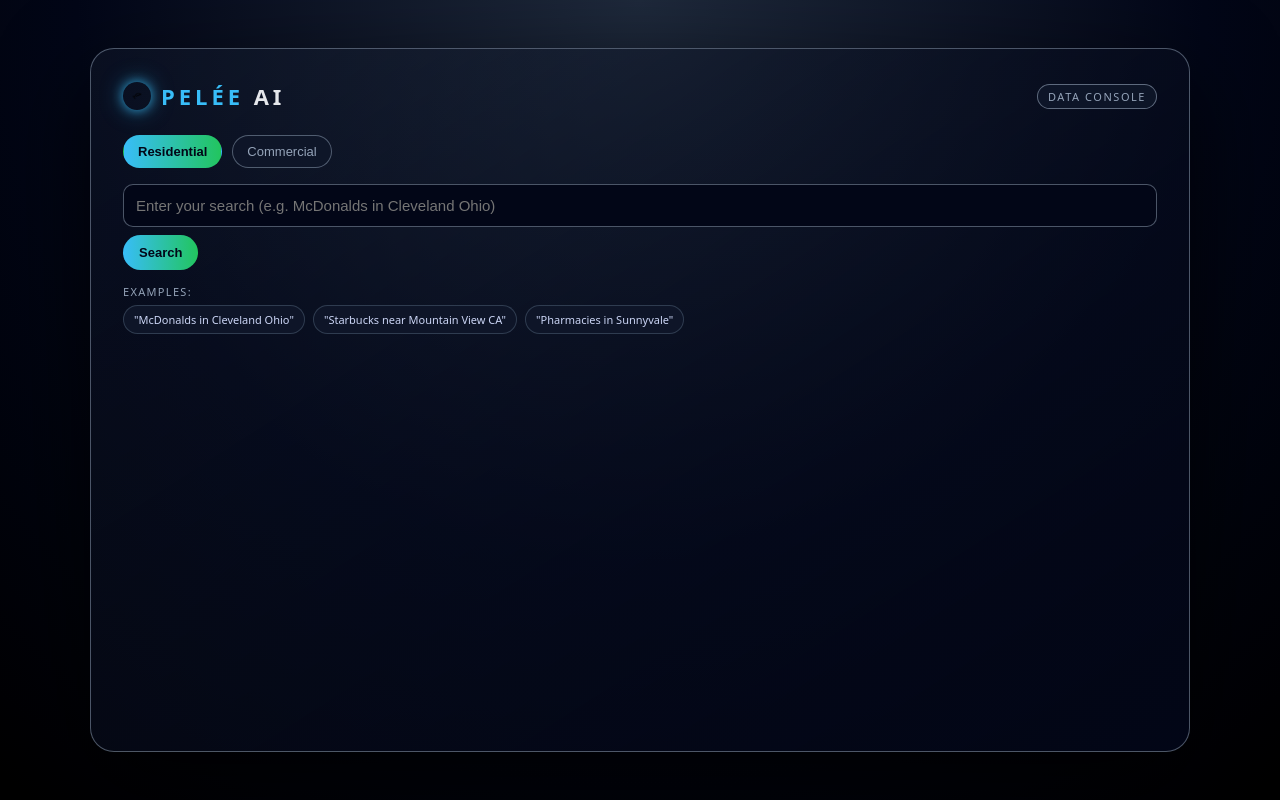
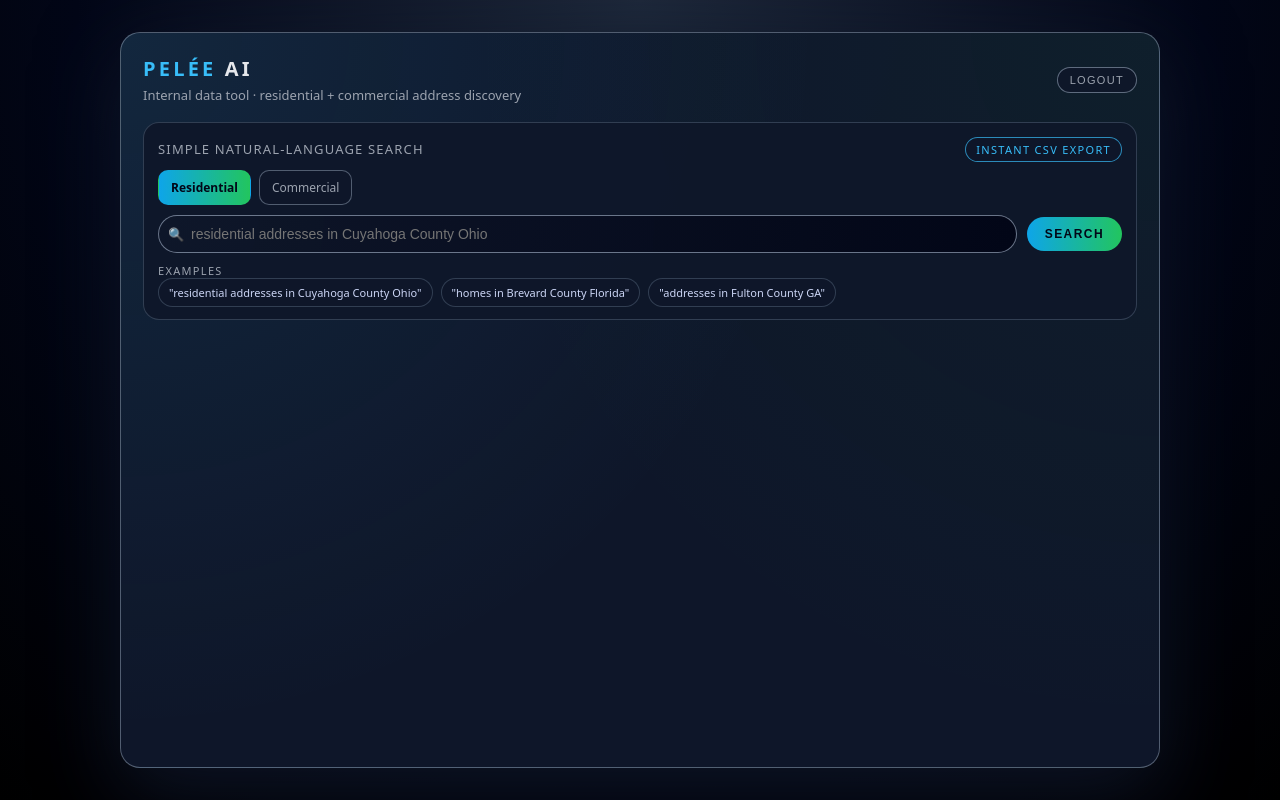
Before and after one commit to ccjackb22/Pelee.Residential, a Flask app: page / in a window 1280 px wide. Run offline with Flask 3, Linux system fonts and the light colour scheme; the visitor is signed in with stand-in values (Sample User, id 1).

Commit message:
Update index.html

```diff
--- a/templates/index.html
+++ b/templates/index.html
@@ -1,19 +1,21 @@
 <!DOCTYPE html>
 <html lang="en">
 <head>
-    <meta charset="UTF-8">
-    <title>PELÉE AI | Data Console</title>
+    <meta charset="UTF-8" />
+    <title>PELÉE AI | Address Search</title>
     <meta name="viewport" content="width=device-width, initial-scale=1" />
 
     <style>
         :root {
             --bg: #020617;
+            --bg-elevated: #020617;
+            --card: #020617;
             --accent: #38bdf8;
-            --accent2: #22c55e;
-            --card: rgba(15,23,42,0.96);
-            --border: rgba(148,163,184,0.5);
-            --text: #e5e7eb;
-            --muted: #94a3b8;
+            --accent-soft: rgba(56, 189, 248, 0.15);
+            --border-subtle: rgba(148, 163, 184, 0.6);
+            --text-main: #e5e7eb;
+            --text-muted: #9ca3af;
+            --danger: #fecaca;
         }
 
         * { box-sizing: border-box; }
@@ -21,240 +23,335 @@
         body {
             margin: 0;
             min-height: 100vh;
-            background: radial-gradient(circle at top, #1e293b 0%, #020617 55%, #000 100%);
-            color: var(--text);
             font-family: system-ui, -apple-system, BlinkMacSystemFont, "Inter", sans-serif;
+            background: radial-gradient(circle at top, #1e293b 0, #020617 55%, #000 100%);
+            color: var(--text-main);
             display: flex;
             justify-content: center;
-            padding: 48px 16px;
+            padding: 32px 16px;
         }
 
         .shell {
             width: 100%;
-            max-width: 1100px;
-            background: linear-gradient(to bottom right, rgba(30,41,59,0.25), rgba(2,6,23,0.98));
-            border-radius: 24px;
-            padding: 32px 32px 28px;
-            border: 1px solid var(--border);
-            box-shadow: 0 32px 90px rgba(0,0,0,0.75);
+            max-width: 1040px;
+            background:
+                radial-gradient(circle at top left, rgba(56,189,248,0.1), transparent 55%),
+                radial-gradient(circle at top right, rgba(34,197,94,0.05), transparent 55%),
+                rgba(15,23,42,0.98);
+            border-radius: 20px;
+            padding: 22px 22px 20px;
+            border: 1px solid rgba(148,163,184,0.5);
+            box-shadow: 0 24px 80px rgba(15,23,42,0.85);
         }
 
-        .top-row {
+        header {
             display: flex;
             justify-content: space-between;
             align-items: center;
-            margin-bottom: 24px;
+            gap: 16px;
+            margin-bottom: 18px;
         }
 
-        .logo-group {
-            display: flex;
-            align-items: center;
-            gap: 10px;
-        }
-
-        .logo-img {
-            height: 28px;
-            width: auto;
-            object-fit: contain;
-            border-radius: 999px;
-            box-shadow:
-                0 0 12px rgba(56,189,248,0.8),
-                0 0 24px rgba(56,189,248,0.4);
-        }
+        .brand-block { display: flex; flex-direction: column; gap: 4px; }
 
         .logo {
-            font-size: 22px;
             font-weight: 700;
-            letter-spacing: 0.18em;
-            text-transform: uppercase;
+            font-size: 20px;
+            letter-spacing: 0.16em;
         }
 
         .logo span { color: var(--accent); }
 
-        .pill-small {
+        .tagline {
+            font-size: 13px;
+            color: var(--text-muted);
+        }
+
+        .user-actions { display: flex; align-items: center; gap: 8px; }
+
+        .btn-ghost {
             font-size: 11px;
             text-transform: uppercase;
-            letter-spacing: 0.14em;
-            padding: 4px 10px;
+            letter-spacing: 0.12em;
             border-radius: 999px;
             border: 1px solid rgba(148,163,184,0.6);
-            color: var(--muted);
-            background: rgba(15,23,42,0.9);
+            padding: 6px 12px;
+            background: rgba(15,23,42,0.85);
+            color: var(--text-muted);
+            cursor: pointer;
         }
 
+        .btn-ghost:hover {
+            border-color: rgba(148,163,184,1);
+            color: #e5e7eb;
+        }
+
+        main { display: flex; flex-direction: column; gap: 16px; }
+
+        .panel {
+            border-radius: 16px;
+            border: 1px solid rgba(51,65,85,0.95);
+            background: rgba(15,23,42,0.96);
+            padding: 14px 14px 12px;
+        }
+
+        .panel-header {
+            display: flex;
+            justify-content: space-between;
+            align-items: baseline;
+            margin-bottom: 8px;
+        }
+
+        .panel-title {
+            font-size: 13px;
+            font-weight: 500;
+            letter-spacing: 0.09em;
+            text-transform: uppercase;
+            color: var(--text-muted);
+        }
+
+        .pill {
+            font-size: 11px;
+            text-transform: uppercase;
+            letter-spacing: 0.12em;
+            border-radius: 999px;
+            padding: 4px 10px;
+            border: 1px solid rgba(56,189,248,0.7);
+            color: var(--accent);
+            background: rgba(15,23,42,0.85);
+        }
+
+        /* ==== TOGGLE ==== */
         .mode-toggle {
             display: flex;
-            gap: 10px;
-            margin-bottom: 16px;
+            gap: 8px;
+            margin-bottom: 10px;
         }
 
         .toggle-btn {
-            padding: 8px 14px;
-            border-radius: 999px;
-            border: 1px solid var(--border);
-            background: rgba(15,23,42,0.9);
-            font-size: 13px;
+            padding: 8px 12px;
+            border-radius: 10px;
+            border: 1px solid rgba(148,163,184,0.5);
+            background: rgba(15,23,42,0.8);
+            font-size: 12px;
             cursor: pointer;
-            color: var(--muted);
+            color: var(--text-muted);
         }
 
         .toggle-btn.active {
-            background: linear-gradient(90deg, var(--accent), var(--accent2));
+            background: linear-gradient(90deg, #0ea5e9, #22c55e);
             color: #020617;
+            font-weight: 600;
             border-color: transparent;
-            font-weight: 600;
         }
 
-        .search-box {
-            margin-bottom: 14px;
+        .search-row { display: flex; flex-direction: column; gap: 10px; }
+
+        @media (min-width: 720px) {
+            .search-row {
+                flex-direction: row;
+                align-items: center;
+            }
         }
 
-        #query {
+        .search-input-wrap { flex: 1; position: relative; }
+
+        .search-input {
             width: 100%;
-            padding: 12px;
-            font-size: 15px;
-            border-radius: 10px;
-            border: 1px solid var(--border);
-            background: #020617;
-            color: var(--text);
+            padding: 10px 11px 10px 32px;
+            border-radius: 999px;
+            border: 1px solid rgba(148,163,184,0.7);
+            background: radial-gradient(circle at top left, rgba(15,23,42,0.95), #020617);
+            color: var(--text-main);
+            font-size: 14px;
             outline: none;
         }
 
-        .search-btn {
-            margin-top: 8px;
-            padding: 10px 16px;
+        .search-icon {
+            position: absolute;
+            left: 10px;
+            top: 50%;
+            transform: translateY(-50%);
+            font-size: 13px;
+            color: var(--text-muted);
+        }
+
+        .btn-primary {
             border-radius: 999px;
             border: none;
-            background: linear-gradient(90deg, var(--accent), var(--accent2));
+            padding: 10px 18px;
+            font-size: 12px;
+            font-weight: 600;
+            text-transform: uppercase;
+            letter-spacing: 0.12em;
+            cursor: pointer;
+            background: linear-gradient(90deg, #0ea5e9, #22c55e);
             color: #020617;
-            font-size: 13px;
-            font-weight: 600;
-            cursor: pointer;
+            white-space: nowrap;
         }
 
+        .btn-primary:hover { filter: brightness(1.05); }
+
         .examples-label {
+            margin-top: 10px;
             font-size: 11px;
-            color: var(--muted);
             text-transform: uppercase;
             letter-spacing: 0.12em;
-            margin-bottom: 6px;
+            color: var(--text-muted);
         }
 
-        .example-chip-row {
-            display: flex;
-            flex-wrap: wrap;
-            gap: 8px;
-        }
+        .example-chip-row { display: flex; flex-wrap: wrap; gap: 8px; }
 
         .example-chip {
             font-size: 11px;
+            border-radius: 999px;
             padding: 6px 10px;
-            border-radius: 999px;
-            border: 1px solid rgba(51,65,85,0.9);
+            border: 1px solid rgba(51,65,85,0.95);
             background: rgba(15,23,42,0.95);
             color: #cbd5f5;
             cursor: pointer;
         }
 
         .error {
-            margin-top: 12px;
-            padding: 10px;
+            margin-top: 8px;
+            font-size: 12px;
+            color: var(--danger);
             background: rgba(127,29,29,0.9);
             border-radius: 10px;
-            border: 1px solid rgba(248,113,113,0.8);
-            color: #fecaca;
-            font-size: 13px;
+            padding: 8px 10px;
+            border: 1px solid rgba(248,113,113,0.85);
             display: none;
         }
 
-        table {
+        .results-table {
             width: 100%;
             border-collapse: collapse;
-            margin-top: 18px;
+            margin-top: 12px;
+        }
+
+        .results-table th,
+        .results-table td {
+            border: 1px solid rgba(30,64,175,0.65);
+            padding: 8px;
+            font-size: 12px;
+        }
+
+        .results-table th {
+            color: var(--accent);
+            background: rgba(15,23,42,0.9);
+        }
+
+        .download-form {
+            margin-top: 10px;
             display: none;
         }
 
-        th, td {
-            border: 1px solid #30363d;
-            padding: 10px;
-            text-align: left;
-            font-size: 13px;
-        }
-
-        th {
-            background-color: rgba(15,23,42,0.9);
-            color: var(--accent);
-        }
-
-        .download-btn {
-            margin-top: 14px;
-            padding: 10px 16px;
+        .btn-secondary {
+            padding: 7px 12px;
             border-radius: 999px;
-            border: none;
-            background: linear-gradient(90deg, var(--accent), var(--accent2));
-            color: #020617;
+            font-size: 11px;
+            text-transform: uppercase;
+            letter-spacing: .12em;
+            background: rgba(15,23,42,0.9);
+            border: 1px solid rgba(148,163,184,0.9);
+            color: var(--text-muted);
             cursor: pointer;
-            font-size: 13px;
-            font-weight: 600;
-            text-transform: uppercase;
         }
     </style>
 </head>
+
 <body>
 <div class="shell">
 
-    <div class="top-row">
-        <div class="logo-group">
-            <img src="{{ url_for('static', filename='3.png') }}" class="logo-img" alt="PELÉE logo">
+    <!-- Header -->
+    <header>
+        <div class="brand-block">
             <div class="logo"><span>PELÉE</span> AI</div>
+            <div class="tagline">Internal data tool · residential + commercial address discovery</div>
         </div>
-        <div class="pill-small">Data Console</div>
+        <div class="user-actions">
+            <form action="{{ url_for('logout') }}" method="GET">
+                <button type="submit" class="btn-ghost">Logout</button>
+            </form>
+        </div>
+    </header>
+
+    <main>
+
+        <!-- SEARCH PANEL -->
+        <section class="panel">
+            <div class="panel-header">
+                <div class="panel-title">Simple natural-language search</div>
+                <div class="pill">Instant CSV export</div>
             </div>
 
+            <!-- TOGGLE -->
             <div class="mode-toggle">
-        <button class="toggle-btn active" id="btn-residential">Residential</button>
-        <button class="toggle-btn" id="btn-commercial">Commercial</button>
+                <div id="btn-residential" class="toggle-btn active">Residential</div>
+                <div id="btn-commercial" class="toggle-btn">Commercial</div>
             </div>
 
-    <div class="search-box">
-        <input id="query" placeholder="Enter your search (e.g. McDonalds in Cleveland Ohio)" />
-        <button class="search-btn" id="search-btn">Search</button>
+            <!-- SEARCH -->
+            <div class="search-row">
+                <div class="search-input-wrap">
+                    <span class="search-icon">🔍</span>
+                    <input
+                        id="query"
+                        class="search-input"
+                        type="text"
+                        placeholder="residential addresses in Cuyahoga County Ohio"
+                        autocomplete="off"
+                    />
+                </div>
+                <button id="search-btn" class="btn-primary">Search</button>
             </div>
 
-    <div class="examples-label">Examples:</div>
-    <div class="example-chip-row" id="examples-container"></div>
+            <div class="examples-label">Examples</div>
+            <div id="examples-container" class="example-chip-row"></div>
 
-    <div class="error" id="error-box"></div>
+            <div id="error-box" class="error"></div>
 
-    <!-- Residential Results -->
-    <table id="residential-table">
+            <!-- RESIDENTIAL TABLE -->
+            <table id="residential-table" class="results-table" style="display:none;">
                 <thead>
                     <tr>
-                <th>Address</th><th>City</th><th>State</th><th>ZIP</th><th>Income</th><th>Home Value</th>
+                        <th>Address</th>
+                        <th>City</th>
+                        <th>State</th>
+                        <th>ZIP</th>
+                        <th>Income</th>
+                        <th>Home Value</th>
                     </tr>
                 </thead>
                 <tbody id="residential-body"></tbody>
             </table>
 
-    <!-- Commercial Results -->
-    <table id="commercial-table">
+            <!-- COMMERCIAL TABLE -->
+            <table id="commercial-table" class="results-table" style="display:none;">
                 <thead>
                     <tr>
-                <th>Name</th><th>Address</th><th>Phone</th><th>Website</th><th>Hours</th>
+                        <th>Name</th>
+                        <th>Address</th>
+                        <th>Phone</th>
+                        <th>Website</th>
+                        <th>Hours</th>
                     </tr>
                 </thead>
                 <tbody id="commercial-body"></tbody>
             </table>
 
-    <form id="download-form" method="POST" action="/download" style="display:none;">
-        <input type="hidden" name="query" id="download-query">
-        <button type="submit" class="download-btn" id="download-btn">Download CSV</button>
+            <!-- CSV DOWNLOAD -->
+            <form id="download-form" class="download-form" method="POST" action="/download">
+                <input id="download-query" type="hidden" name="query">
+                <button type="submit" class="btn-secondary">⬇️ Download full CSV</button>
             </form>
 
+        </section>
+    </main>
 </div>
 
+<!-- Scripts -->
 <script>
-// ----- Toggle + Example Setup ----- //
 const btnRes = document.getElementById("btn-residential");
 const btnCom = document.getElementById("btn-commercial");
 const queryInput = document.getElementById("query");
@@ -268,15 +365,14 @@ const comBody = document.getElementById("commercial-body");
 
 const downloadForm = document.getElementById("download-form");
 const downloadQuery = document.getElementById("download-query");
-const downloadBtn = document.getElementById("download-btn");
 
 let MODE = "residential";
 
 const EXAMPLES = {
     residential: [
-        "McDonalds in Cleveland Ohio",
-        "Starbucks near Mountain View CA",
-        "Pharmacies in Sunnyvale"
+        "residential addresses in Cuyahoga County Ohio",
+        "homes in Brevard County Florida",
+        "addresses in Fulton County GA"
     ],
     commercial: [
         "Pharmacies in Palo Alto",
@@ -291,9 +387,7 @@ function updateExamples() {
         const chip = document.createElement("div");
         chip.className = "example-chip";
         chip.innerText = `"${txt}"`;
-        chip.onclick = () => {
-            queryInput.value = txt;
-        };
+        chip.onclick = () => { queryInput.value = txt; };
         examplesContainer.appendChild(chip);
     });
 }
@@ -305,7 +399,6 @@ btnRes.onclick = () => {
     resTable.style.display = "none";
     comTable.style.display = "none";
     downloadForm.style.display = "none";
-    errorBox.style.display = "none";
     updateExamples();
 };
 
@@ -316,13 +409,13 @@ btnCom.onclick = () => {
     resTable.style.display = "none";
     comTable.style.display = "none";
     downloadForm.style.display = "none";
-    errorBox.style.display = "none";
     updateExamples();
 };
 
 updateExamples();
 
 document.getElementById("search-btn").onclick = runSearch;
+
 queryInput.addEventListener("keypress", e => {
     if (e.key === "Enter") {
         e.preventDefault();
@@ -337,26 +430,32 @@ async function runSearch() {
     downloadForm.style.display = "none";
 
     const q = queryInput.value.trim();
-    if (!q) return (errorBox.innerText = "Please enter a search.", errorBox.style.display = "block");
+    if (!q) {
+        errorBox.innerText = "Please enter a search.";
+        errorBox.style.display = "block";
+        return;
+    }
 
     if (MODE === "residential") {
-        await searchResidential(q);
+        return searchResidential(q);
     } else {
-        await searchCommercial(q);
+        return searchCommercial(q);
     }
 }
 
 async function searchResidential(q) {
     try {
+        const formData = new FormData();
+        formData.append("query", q);
+
         const resp = await fetch("/search", {
             method: "POST",
-            headers: {"Content-Type": "application/json"},
-            body: JSON.stringify({query: q})
+            body: formData
         });
+
         const data = await resp.json();
-        if (!data.ok) {
-            throw new Error(data.error || "No results.");
-        }
+        if (!data.ok) throw new Error(data.error || "No results.");
+
         resBody.innerHTML = "";
         data.results.forEach(r => {
             const tr = document.createElement("tr");
@@ -370,9 +469,11 @@ async function searchResidential(q) {
             `;
             resBody.appendChild(tr);
         });
+
         resTable.style.display = "table";
         downloadQuery.value = q;
         downloadForm.style.display = "block";
+
     } catch (err) {
         errorBox.innerText = err.message;
         errorBox.style.display = "block";
@@ -383,13 +484,13 @@ async function searchCommercial(q) {
     try {
         const resp = await fetch("/commercial_search", {
             method: "POST",
-            headers: {"Content-Type": "application/json"},
-            body: JSON.stringify({query: q})
+            headers: { "Content-Type": "application/json" },
+            body: JSON.stringify({ query: q })
         });
+
         const data = await resp.json();
-        if (!data.ok) {
-            throw new Error(data.error || "No results.");
-        }
+        if (!data.ok) throw new Error(data.error || "No results.");
+
         comBody.innerHTML = "";
         data.results.forEach(r => {
             const tr = document.createElement("tr");
@@ -397,17 +498,20 @@ async function searchCommercial(q) {
                 <td>${r.Name || ""}</td>
                 <td>${r.Address || ""}</td>
                 <td>${r.Phone || ""}</td>
-                <td>${r.Website && r.Website !== "N/A" ? `<a href="${r.Website}" target="_blank">Website</a>` : "N/A"}</td>
+                <td>${r.Website ? `<a href="${r.Website}" target="_blank">Website</a>` : "N/A"}</td>
                 <td>${r.Hours || ""}</td>
             `;
             comBody.appendChild(tr);
         });
+
         comTable.style.display = "table";
+
     } catch (err) {
         errorBox.innerText = err.message;
         errorBox.style.display = "block";
     }
 }
 </script>
+
 </body>
 </html>
```
Lines whose indentation alone changed are shown as unchanged.
